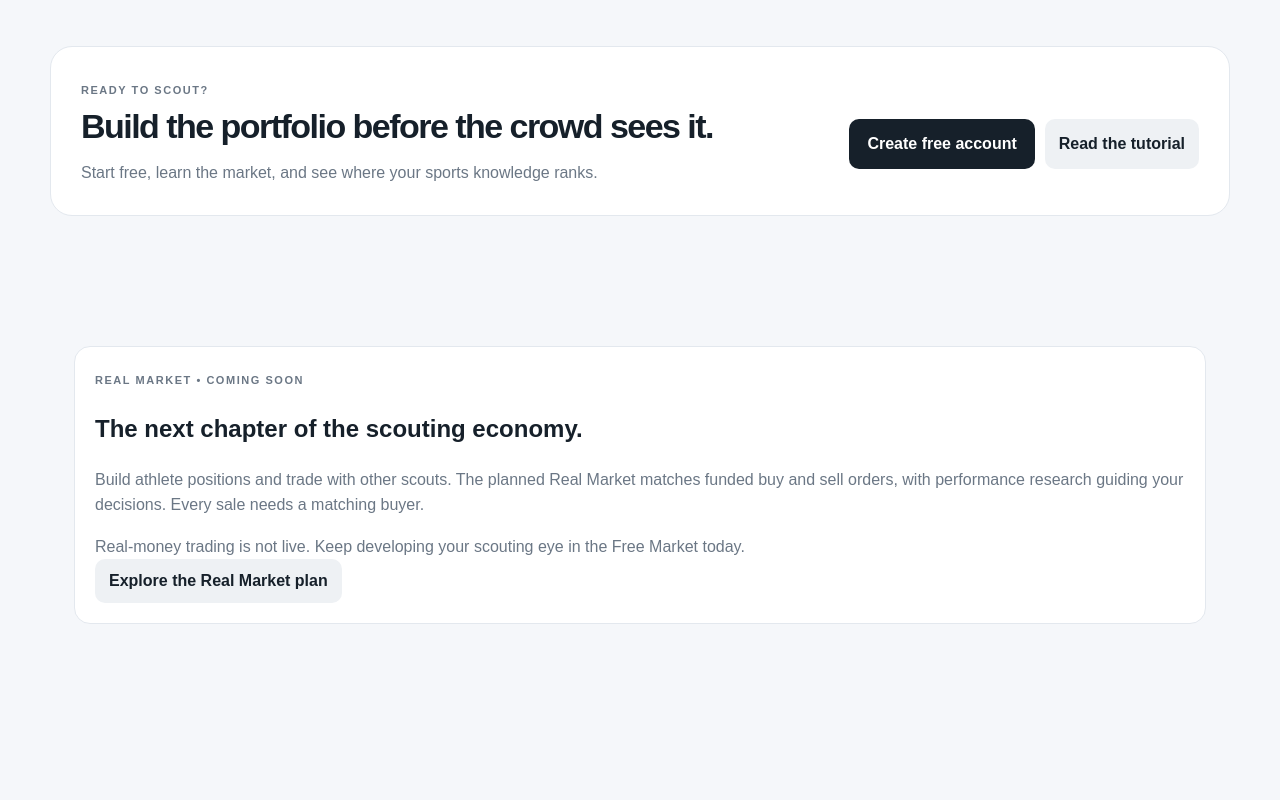
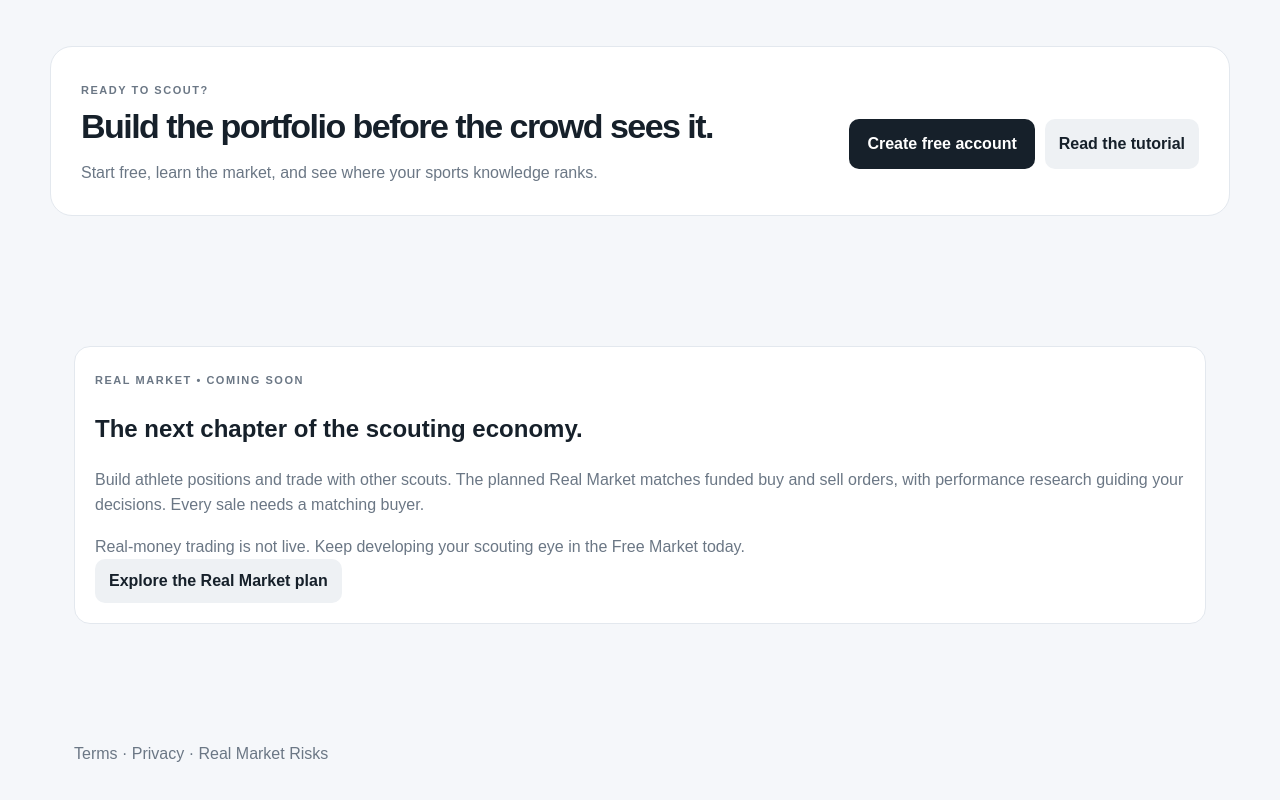
Before and after one commit to clintnoble2019-web/NexAthleteXchange, a Next.js app: page / in a window 1280 px wide. Shown: the part 2350-3150 px from the top of the page. Before the commit the page ends 3044 px from the top, so only its background shows below. Built offline with nearby package versions, Linux system fonts and the light colour scheme; no server answers.

Commit message:
Update site language and expose legal disclosures

```diff
--- a/app/layout.tsx
+++ b/app/layout.tsx
@@ -7,7 +7,7 @@ import Link from "next/link";
 import { getCurrentUser } from "@/lib/auth";
 import { realMarketCustomerTestEnabled } from "@/lib/real-market";
 
-export const metadata = { title: "NexAthleteXchange", description: "Scout athletes. Trade shares. Climb the leaderboard." };
+export const metadata = { title: "NexAthleteXchange", description: "Scout athletes. Build collectible positions. Trade the market." };
 
 export default async function RootLayout({ children }: { children: React.ReactNode }) {
   const user = await getCurrentUser();
@@ -19,5 +19,6 @@ export default async function RootLayout({ children }: { children: React.ReactNo
       {user && realMarketCustomerTestEnabled() && <Link href="/real-market/test">Test Market</Link>}
       {user ? <form action="/api/auth/logout" method="post"><button className="secondary">Log out</button></form> : <Link href="/login">Log in</Link>}
     </div></nav><div id="main-content">{children}</div>
+    <footer className="shell" style={{paddingTop: 32, paddingBottom: 32}}><p className="muted"><Link href="/terms">Terms</Link> · <Link href="/privacy">Privacy</Link> · <Link href="/risk-disclosure">Real Market Risks</Link></p></footer>
   </body></html>;
 }
```
